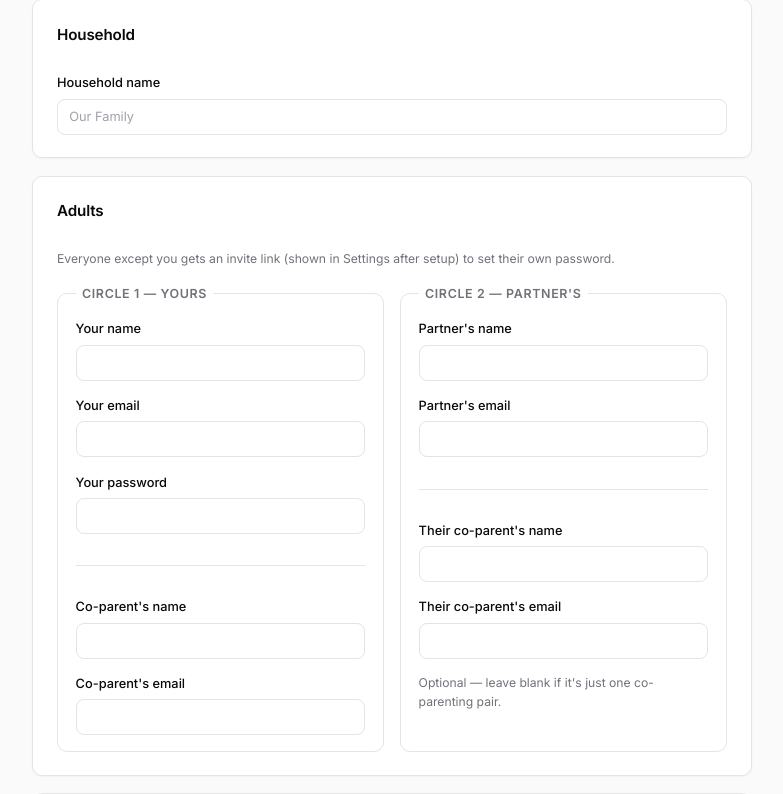
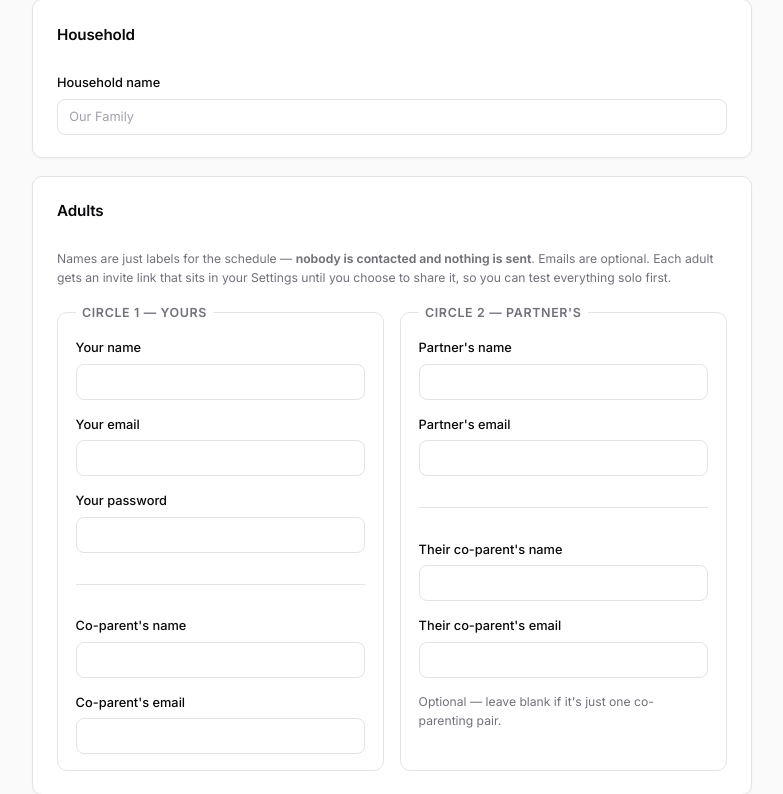
Before and after one commit to nicholsond92/family, a FastAPI app: page /setup in a window 1280 px wide. Shown: the part 222-1016 px from the top of the page, without its empty margins (248-1031 px from the left). Run offline with FastAPI, Linux system fonts and the light colour scheme; data comes from the database, SQL or seed files in the repository; data that the repository does not hold is empty; some libraries are stand-ins or nearby versions.

Commit message:
Clarify that invites are never sent automatically
Setup and Settings copy now states that adult names are just schedule
labels, emails are optional, and invite links sit unshared in Settings —
so the hub can be fully tested solo before anyone else is brought in.
Settings also notes the test-the-other-side flow (claim an invite in a
private window, hand over the temporary password later).

Co-Authored-By: Claude Fable 5 <noreply@anthropic.com>
Claude-Session: https://claude.ai/code/session_01TN5zUh9R3e8PZ9fupwxtUj

```diff
--- a/hub/templates/settings.html
+++ b/hub/templates/settings.html
@@ -20,6 +20,10 @@
 
 <div class="card">
   <h2>Adults</h2>
+  <p class="muted small" style="margin:0 0 0.5rem">Invite links are never sent
+  automatically — share one only when you're ready. (Tip: you can open a link in a
+  private window yourself to test the other side; hand over the temporary password
+  later and they can change it here.)</p>
   {% for p in parents_list %}
   <div class="feedrow">
     <div><span class="dot" style="background: {{ p['color'] }}"></span>
--- a/hub/templates/setup.html
+++ b/hub/templates/setup.html
@@ -20,8 +20,10 @@
 
     <div class="card stack">
       <h2>Adults</h2>
-      <p class="muted small" style="margin:0">Everyone except you gets an invite link
-      (shown in Settings after setup) to set their own password.</p>
+      <p class="muted small" style="margin:0">Names are just labels for the schedule —
+      <strong>nobody is contacted and nothing is sent</strong>. Emails are optional.
+      Each adult gets an invite link that sits in your Settings until you choose to
+      share it, so you can test everything solo first.</p>
       <div class="grid2">
         <fieldset class="stack">
           <legend>Circle 1 — yours</legend>
```
